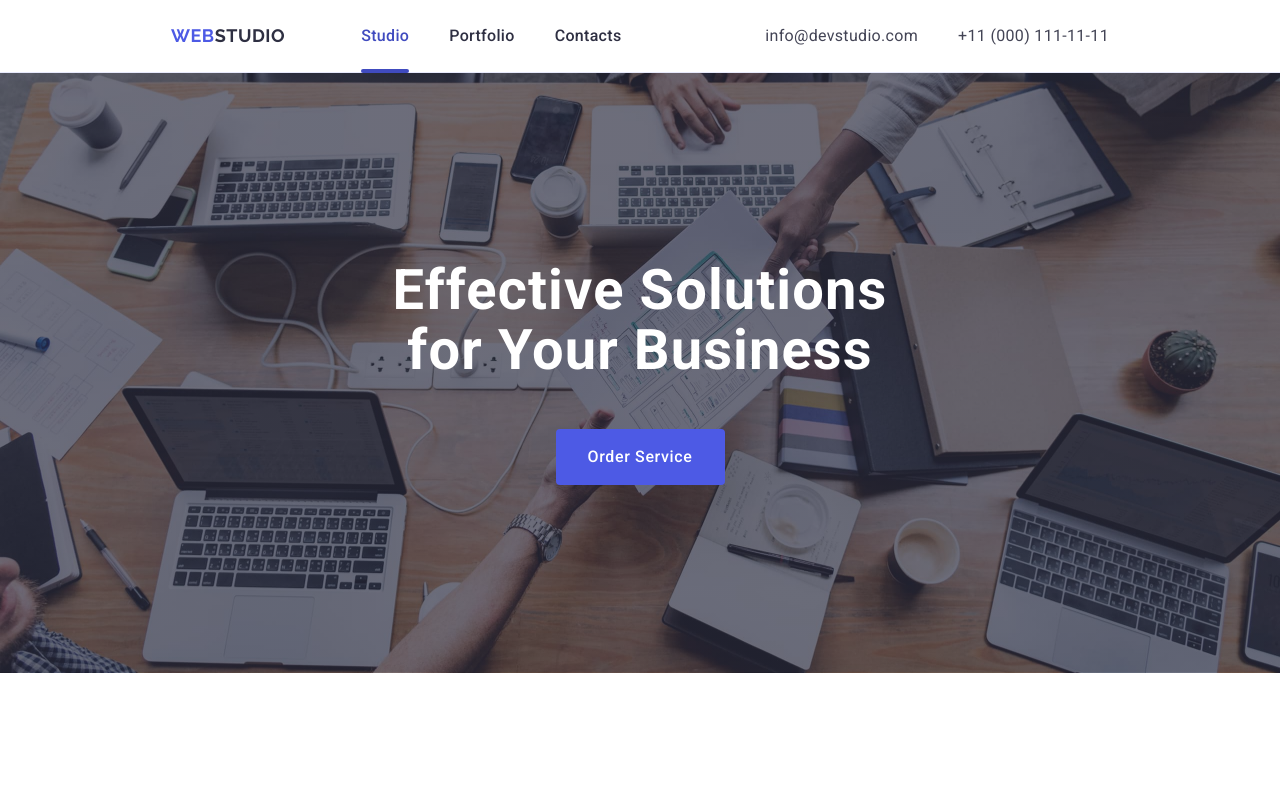
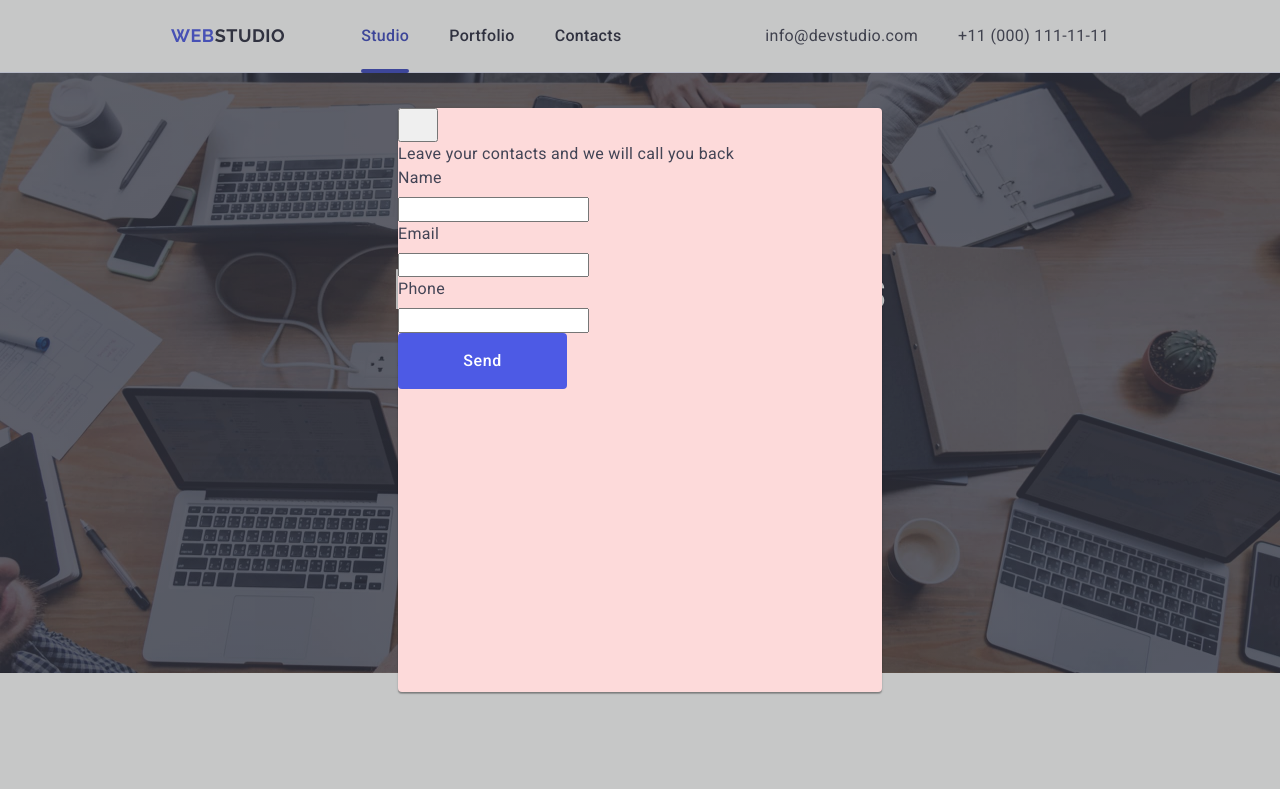
Before and after one commit to mewqwem/goit-markup-hw-04, a plain HTML site: page index.html in a window 1280 px wide. Shown: the top 789 px of the page. Drawn offline with nearby package versions, Linux system fonts and the light colour scheme.

Commit message:
start hw5

```diff
--- a/css/styles.css
+++ b/css/styles.css
@@ -273,6 +273,8 @@ p {
   letter-spacing: 0.02em;
   margin: 0 auto;
   max-width: 496px;
+
+  animation: fade-in 700ms ease 400ms 1 both;
 }
 .features-item-icon {
   display: flex;
@@ -450,7 +452,7 @@ p {
   width: 100%;
   height: 100%;
 
-  display: none;
+  display: flex;
   justify-content: center;
   align-items: center;
 }
@@ -464,3 +466,16 @@ p {
   background: #fddada;
 }
 /* #endregion */
+
+/* #region Animetion */
+@keyframes fade-in {
+  from {
+    opacity: 0;
+    transform: translateX(-150px);
+  }
+  to {
+    opacity: 1;
+    transform: translateX(0);
+  }
+}
+/* #endregion */
--- a/index.html
+++ b/index.html
@@ -462,7 +462,53 @@
     </footer>
 
     <div class="backdrop">
-      <div class="modal"></div>
+      <div class="modal">
+        <button type="submit" class="modal-btn-icon">
+          <svg class="" width="24" height="24">
+            <use href=""></use>
+          </svg>
+        </button>
+
+        <p class="text modal-title">
+          Leave your contacts and we will call you back
+        </p>
+        <form class="modal-form" name="reviewForm">
+          <div class="modal-form-field">
+            <label for=""
+              >Name
+              <div class="modal-form-wrapper">
+                <input type="text" />
+                <svg class="" width="24" height="24">
+                  <use href=""></use>
+                </svg>
+              </div>
+            </label>
+          </div>
+          <div class="modal-form-field">
+            <label for=""
+              >Email
+              <div class="modal-form-wrapper">
+                <input type="text" />
+                <svg class="" width="24" height="24">
+                  <use href=""></use>
+                </svg>
+              </div>
+            </label>
+          </div>
+          <div class="modal-form-field">
+            <label for=""
+              >Phone
+              <div class="modal-form-wrapper">
+                <input type="text" />
+                <svg class="" width="24" height="24">
+                  <use href=""></use>
+                </svg>
+              </div>
+            </label>
+          </div>
+          <button class="btn btn-accent">Send</button>
+        </form>
+      </div>
     </div>
   </body>
 </html>
```
Also changed, not shown: 1 other file.
